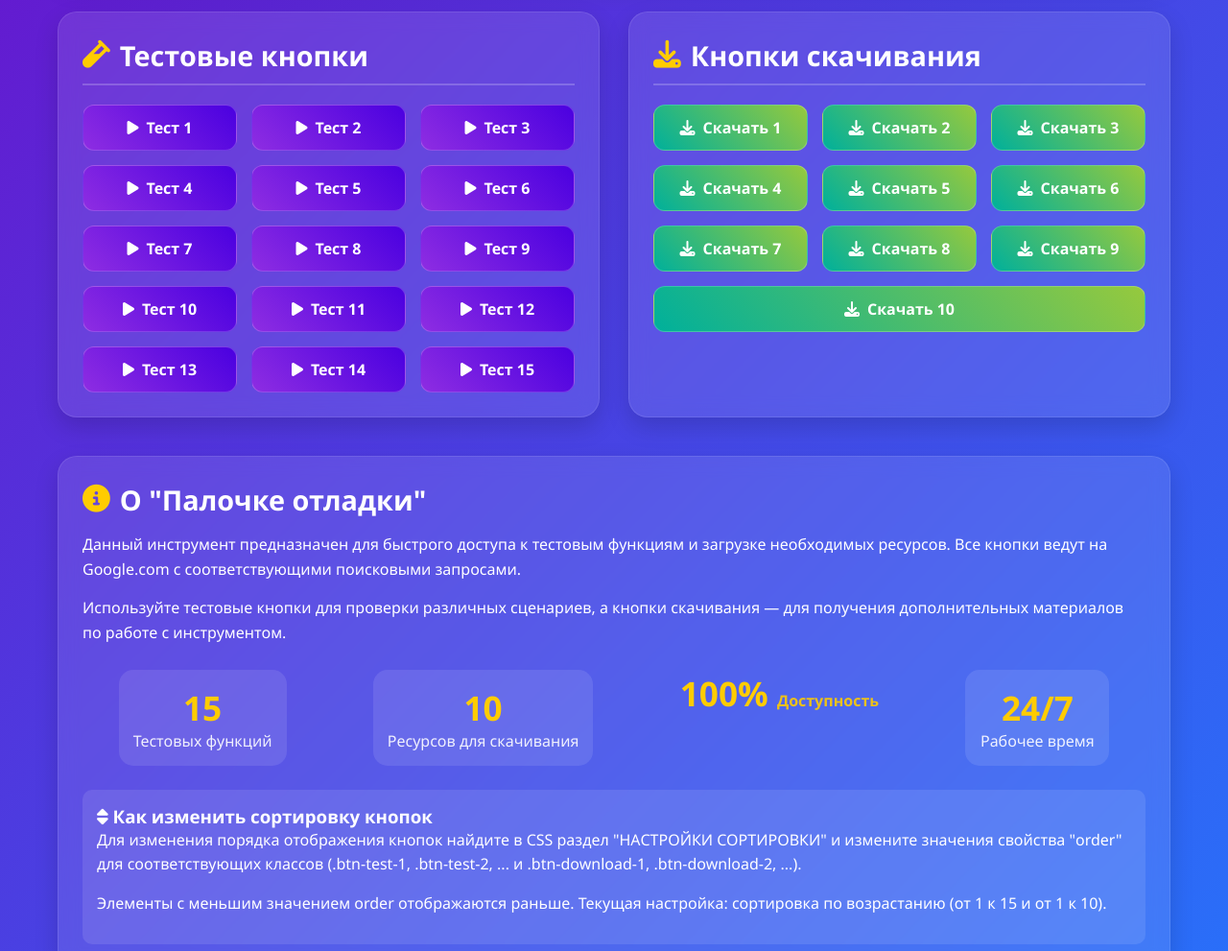
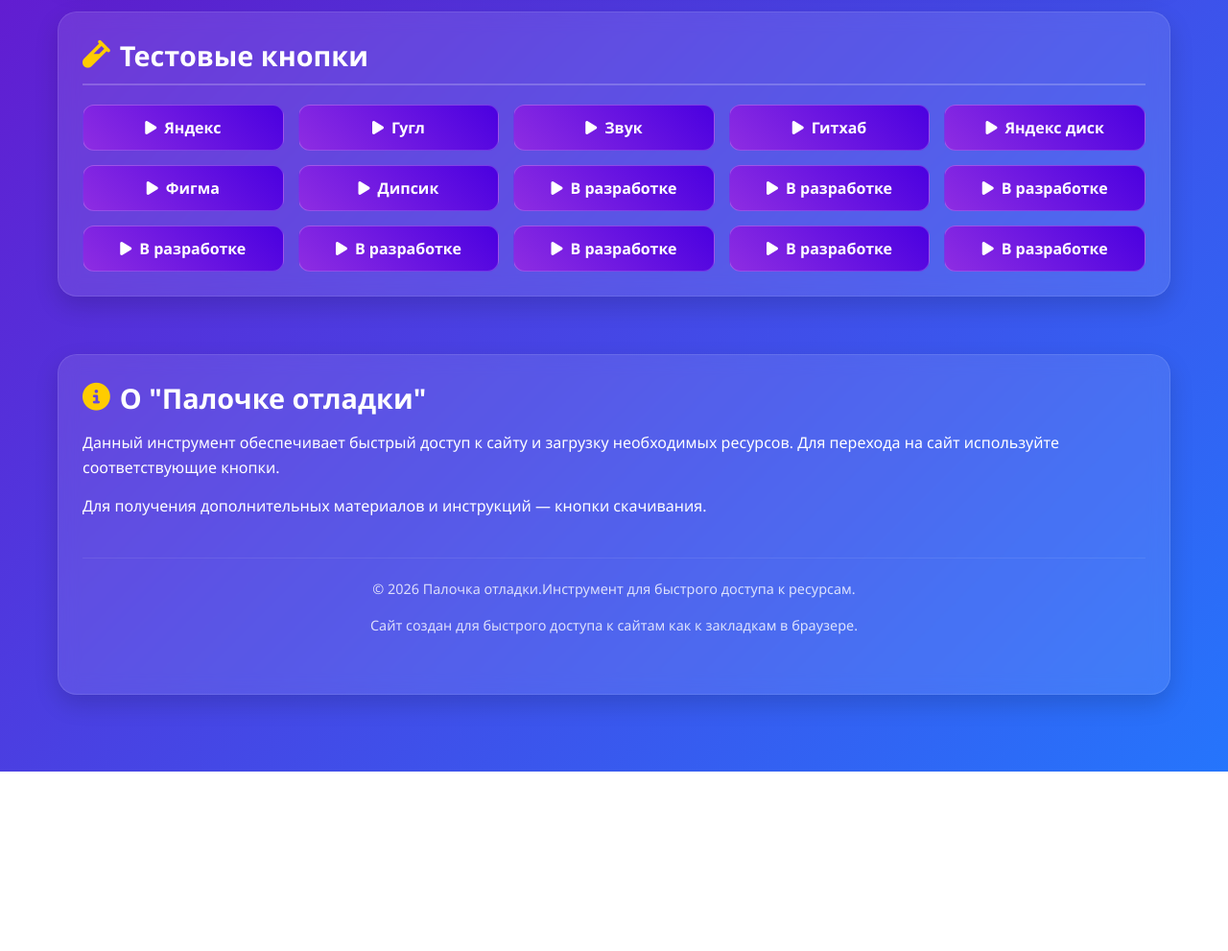
Before and after one commit to Imzahar/Palochkaotlagki.github.io, a plain HTML site: page index.html in a window 1280 px wide. Shown: the part 280-1271 px from the top of the page at 96% size. After the commit the page ends 1084 px from the top, so only its background shows below. Drawn offline with Linux system fonts and the light colour scheme.

Commit message:
1.0 Обнова
Сделал кнопки

```diff
--- a/index.html
+++ b/index.html
@@ -336,130 +336,61 @@
                     в CSS для соответствующих классов (.btn-test-1, .btn-test-2, ...)
                     -->
                     <a href="https://www.google.com/search?q=Тест+15" target="_blank" class="btn btn-test btn-test-15">
-                        <i class="fas fa-play"></i> Тест 15
+                        <i class="fas fa-play"></i> В разработке
                     </a>
                     <a href="https://www.google.com/search?q=Тест+14" target="_blank" class="btn btn-test btn-test-14">
-                        <i class="fas fa-play"></i> Тест 14
+                        <i class="fas fa-play"></i> В разработке
                     </a>
                     <a href="https://www.google.com/search?q=Тест+13" target="_blank" class="btn btn-test btn-test-13">
-                        <i class="fas fa-play"></i> Тест 13
+                        <i class="fas fa-play"></i> В разработке
                     </a>
                     <a href="https://www.google.com/search?q=Тест+12" target="_blank" class="btn btn-test btn-test-12">
-                        <i class="fas fa-play"></i> Тест 12
+                        <i class="fas fa-play"></i> В разработке
                     </a>
                     <a href="https://www.google.com/search?q=Тест+11" target="_blank" class="btn btn-test btn-test-11">
-                        <i class="fas fa-play"></i> Тест 11
+                        <i class="fas fa-play"></i> В разработке
                     </a>
                     <a href="https://www.google.com/search?q=Тест+10" target="_blank" class="btn btn-test btn-test-10">
-                        <i class="fas fa-play"></i> Тест 10
+                        <i class="fas fa-play"></i> В разработке
                     </a>
                     <a href="https://www.google.com/search?q=Тест+9" target="_blank" class="btn btn-test btn-test-9">
-                        <i class="fas fa-play"></i> Тест 9
+                        <i class="fas fa-play"></i> В разработке
                     </a>
                     <a href="https://www.google.com/search?q=Тест+8" target="_blank" class="btn btn-test btn-test-8">
-                        <i class="fas fa-play"></i> Тест 8
+                        <i class="fas fa-play"></i> В разработке
                     </a>
-                    <a href="https://www.google.com/search?q=Тест+7" target="_blank" class="btn btn-test btn-test-7">
-                        <i class="fas fa-play"></i> Тест 7
+                    <a href="https://chat.deepseek.com" target="_blank" class="btn btn-test btn-test-7">
+                        <i class="fas fa-play"></i> Дипсик
                     </a>
-                    <a href="https://www.google.com/search?q=Тест+6" target="_blank" class="btn btn-test btn-test-6">
-                        <i class="fas fa-play"></i> Тест 6
+                    <a href="https://www.figma.com" target="_blank" class="btn btn-test btn-test-6">
+                        <i class="fas fa-play"></i> Фигма
                     </a>
-                    <a href="https://www.google.com/search?q=Тест+5" target="_blank" class="btn btn-test btn-test-5">
-                        <i class="fas fa-play"></i> Тест 5
+                    <a href="https://disk.yandex.ru" target="_blank" class="btn btn-test btn-test-5">
+                        <i class="fas fa-play"></i> Яндекс диск
                     </a>
-                    <a href="https://www.google.com/search?q=Тест+4" target="_blank" class="btn btn-test btn-test-4">
-                        <i class="fas fa-play"></i> Тест 4
+                    <a href="https://github.com" target="_blank" class="btn btn-test btn-test-4">
+                        <i class="fas fa-play"></i> Гитхаб
                     </a>
-                    <a href="https://www.google.com/search?q=Тест+3" target="_blank" class="btn btn-test btn-test-3">
-                        <i class="fas fa-play"></i> Тест 3
+                    <a href="https://zvuk.com" target="_blank" class="btn btn-test btn-test-3">
+                        <i class="fas fa-play"></i> Звук
                     </a>
-                    <a href="https://www.google.com/search?q=Тест+2" target="_blank" class="btn btn-test btn-test-2">
-                        <i class="fas fa-play"></i> Тест 2
+                    <a href="https://www.google.com" target="_blank" class="btn btn-test btn-test-2">
+                        <i class="fas fa-play"></i> Гугл
                     </a>
-                    <a href="https://www.google.com/search?q=Тест+1" target="_blank" class="btn btn-test btn-test-1">
-                        <i class="fas fa-play"></i> Тест 1
+                    <a href="https://ya.ru" target="_blank" class="btn btn-test btn-test-1">
+                        <i class="fas fa-play"></i> Яндекс
                     </a>
                 </div>
             </section>
 
-            <section class="section">
-                <h2 class="section-title"><i class="fas fa-download"></i> Кнопки скачивания</h2>
-                <div class="buttons-grid">
-                    <!--
-                    ======================
-                    КНОПКИ СКАЧИВАНИЯ
-                    ======================
-                    Для изменения порядка сортировки измените значения order
-                    в CSS для соответствующих классов (.btn-download-1, .btn-download-2, ...)
-                    -->
-                    <a href="https://www.google.com/search?q=Скачать+10" target="_blank" class="btn btn-download btn-download-10">
-                        <i class="fas fa-download"></i> Скачать 10
-                    </a>
-                    <a href="https://www.google.com/search?q=Скачать+9" target="_blank" class="btn btn-download btn-download-9">
-                        <i class="fas fa-download"></i> Скачать 9
-                    </a>
-                    <a href="https://www.google.com/search?q=Скачать+8" target="_blank" class="btn btn-download btn-download-8">
-                        <i class="fas fa-download"></i> Скачать 8
-                    </a>
-                    <a href="https://www.google.com/search?q=Скачать+7" target="_blank" class="btn btn-download btn-download-7">
-                        <i class="fas fa-download"></i> Скачать 7
-                    </a>
-                    <a href="https://www.google.com/search?q=Скачать+6" target="_blank" class="btn btn-download btn-download-6">
-                        <i class="fas fa-download"></i> Скачать 6
-                    </a>
-                    <a href="https://www.google.com/search?q=Скачать+5" target="_blank" class="btn btn-download btn-download-5">
-                        <i class="fas fa-download"></i> Скачать 5
-                    </a>
-                    <a href="https://www.google.com/search?q=Скачать+4" target="_blank" class="btn btn-download btn-download-4">
-                        <i class="fas fa-download"></i> Скачать 4
-                    </a>
-                    <a href="https://www.google.com/search?q=Скачать+3" target="_blank" class="btn btn-download btn-download-3">
-                        <i class="fas fa-download"></i> Скачать 3
-                    </a>
-                    <a href="https://www.google.com/search?q=Скачать+2" target="_blank" class="btn btn-download btn-download-2">
-                        <i class="fas fa-download"></i> Скачать 2
-                    </a>
-                    <a href="https://www.google.com/search?q=Скачать+1" target="_blank" class="btn btn-download btn-download-1">
-                        <i class="fas fa-download"></i> Скачать 1
-                    </a>
-                </div>
-            </section>
-        </div>
-
         <div class="info-box">
             <h2><i class="fas fa-info-circle"></i> О "Палочке отладки"</h2>
-            <p>Данный инструмент предназначен для быстрого доступа к тестовым функциям и загрузке необходимых ресурсов. Все кнопки ведут на Google.com с соответствующими поисковыми запросами.</p>
-            <p>Используйте тестовые кнопки для проверки различных сценариев, а кнопки скачивания — для получения дополнительных материалов по работе с инструментом.</p>
-
-            <div class="stats">
-                <div class="stat-item">
-                    <span class="stat-value">15</span>
-                    <span class="stat-label">Тестовых функций</span>
-                </div>
-                <div class="stat-item">
-                    <span class="stat-value">10</span>
-                    <span class="stat-label">Ресурсов для скачивания</span>
-                </div>
-                <div class="stat-value">100%</span>
-                    <span class="stat-label">Доступность</span>
-                </div>
-                <div class="stat-item">
-                    <span class="stat-value">24/7</span>
-                    <span class="stat-label">Рабочее время</span>
-                </div>
-            </div>
-
-            <div style="margin-top: 25px; padding: 15px; background: rgba(255,255,255,0.1); border-radius: 10px;">
-                <h3><i class="fas fa-sort"></i> Как изменить сортировку кнопок</h3>
-                <p>Для изменения порядка отображения кнопок найдите в CSS раздел "НАСТРОЙКИ СОРТИРОВКИ" и измените значения свойства "order" для соответствующих классов (.btn-test-1, .btn-test-2, ... и .btn-download-1, .btn-download-2, ...).</p>
-                <p>Элементы с меньшим значением order отображаются раньше. Текущая настройка: сортировка по возрастанию (от 1 к 15 и от 1 к 10).</p>
-            </div>
-        </div>
+            <p>Данный инструмент обеспечивает быстрый доступ к сайту и загрузку необходимых ресурсов. Для перехода на сайт используйте соответствующие кнопки.</p>
+            <p>Для получения дополнительных материалов и инструкций — кнопки скачивания.</p>
 
         <footer>
-            <p>© 2023 Палочка отладки. Все кнопки ведут на Google.com. Инструмент для тестирования и отладки.</p>
-            <p>Сайт создан как демонстрация работы с градиентным дизайном, кнопками и CSS-сортировкой.</p>
+            <p>© 2026 Палочка отладки.Инструмент для быстрого доступа к ресурсам.</p>
+            <p>Сайт создан для быстрого доступа к сайтам как к закладкам в браузере.</p>
         </footer>
     </div>
 </body>
```
